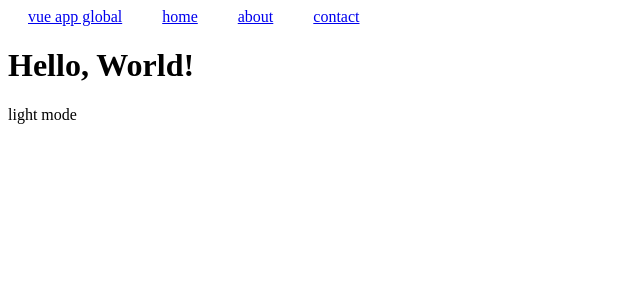
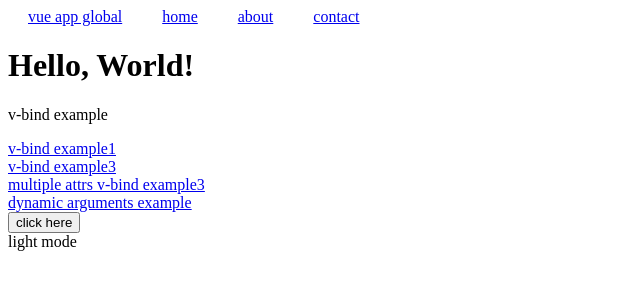
Before and after one commit to ycisir/vue-app, a Vue app: page / in a window 1280 px wide. Shown: the top 300 px of the page, without its empty margins (0-640 px from the left). Built offline with nearby package versions, Linux system fonts and the light colour scheme.

Commit message:
attribute, arguments binding and boolean attributes

```diff
--- a/src/components/HelloWorld.vue
+++ b/src/components/HelloWorld.vue
@@ -1,9 +1,42 @@
 <script setup>
-  const msg = "Hello, World!"
+  const msg = "Hello, World!";
+
+  // attribute binding
+  const empId = 1;
+  const url = "#";
+
+  // dynamic attribute binding
+  const objOfAttrs = {
+    id: 99,
+    href: "#"
+  }
+
+  // dynamic arguments
+  const link = "href";
+
+  // boolean attributes
+  const isDisabled = false;
 </script>
 
 <template>
   <h1>{{ msg }}</h1>
+
+  <!-- attribute binding -->
+  <!-- <p v-bind:id="empId">to see id please do inspect</p> same as below-->
+  <p :id="empId">v-bind example</p>
+  <a :href="url">v-bind example1</a><br>
+  <a :id="empId" :href="url">v-bind example3</a><br>
+
+  <!-- dynamic attribute binding  -->
+  <a v-bind="objOfAttrs">multiple attrs v-bind example3</a><br>
+
+  <!-- dynamic arguments -->
+  <a :[link]="url">dynamic arguments example</a><br>
+
+  <!-- boolean attributes -->
+  <button :disabled="isDisabled">click here</button><br>
+
+
 </template>
 
 <style scoped></style>
```
